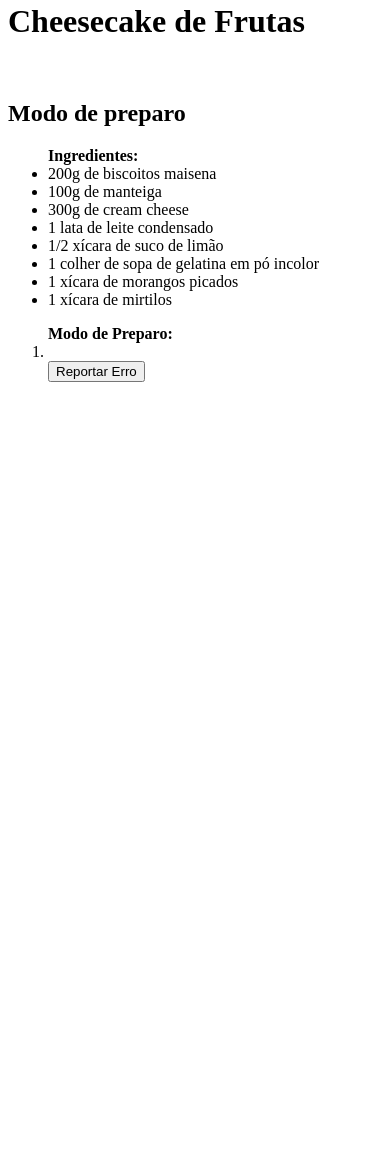
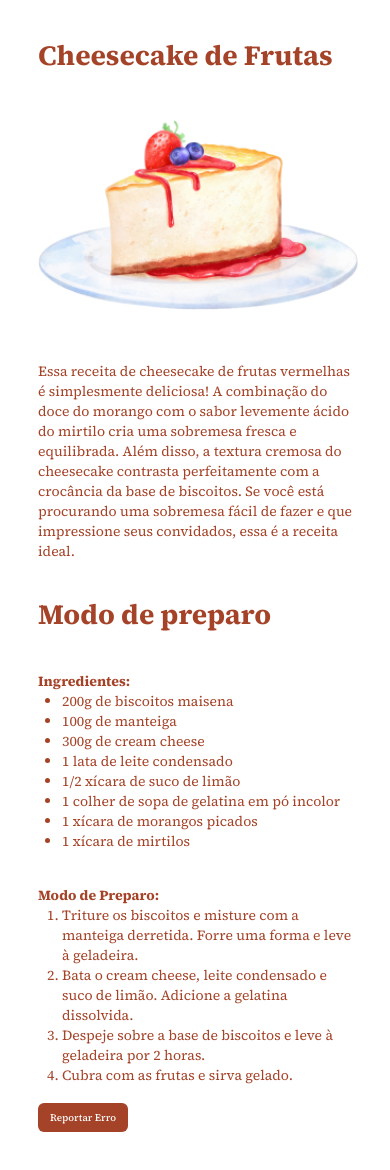
Before and after one commit to gqueico/cheesecake, a plain HTML site: page index.html in a window 390 px wide. Shown: the part 18-1188 px from the top of the page. Before the commit the page ends 844 px from the top, so only its background shows below. Drawn offline with Linux system fonts and the light colour scheme.

Commit message:
:iphone: Built mobile first

```diff
--- a/index.html
+++ b/index.html
@@ -4,23 +4,36 @@
     <meta charset="UTF-8">
     <meta name="viewport" content="width=device-width, initial-scale=1.0">
     <title>Cheesecake</title>
+
+    <link rel="preconnect" href="https://fonts.googleapis.com">
+    <link rel="preconnect" href="https://fonts.gstatic.com" crossorigin>
+    <link rel="stylesheet" href="https://fonts.googleapis.com/css2?family=Source+Serif+4:opsz,wght@8..60,400;8..60,500;8..60,700&display=swap">
+
+    <link rel="stylesheet" href="./style.css">
   </head>
   <body>
     <main>
       <div class="recipe">
         <h1>Cheesecake de Frutas</h1>
 
-        <img src="" alt="">
+        <img src="./assets/cheesecake.jpg" alt="Desenho de um bolo de queijo">
 
-        <p></p>
+        <p>
+          Essa receita de cheesecake de frutas vermelhas é simplesmente deliciosa!
+          A combinação do doce do morango com o sabor levemente ácido do mirtilo
+          cria uma sobremesa fresca e equilibrada. Além disso, a textura cremosa
+          do cheesecake contrasta perfeitamente com a crocância da base de biscoitos.
+          Se você está procurando uma sobremesa fácil de fazer e que impressione
+          seus convidados, essa é a receita ideal.
+        </p>
       </div>
 
       <div class="ingredients">
         <h2>Modo de preparo</h2>
 
+        <strong>Ingredientes:</strong>
+
         <ul>
-          <strong>Ingredientes:</strong>
-
           <li>200g de biscoitos maisena</li>
           <li>100g de manteiga</li>
           <li>300g de cream cheese</li>
@@ -31,13 +44,22 @@
           <li>1 xícara de mirtilos</li>
         </ul>
 
+        <strong>Modo de Preparo:</strong>
+
         <ol>
-          <strong>Modo de Preparo:</strong>
+          <li>
+            Triture os biscoitos e misture com a manteiga derretida.
+            Forre uma forma e leve à geladeira.
+          </li>
+          <li>
+            Bata o cream cheese, leite condensado e suco de limão.
+            Adicione a gelatina dissolvida.
+          </li>
+          <li>Despeje sobre a base de biscoitos e leve à geladeira por 2 horas.</li>
+          <li>Cubra com as frutas e sirva gelado.</li>
+        </ol>
 
-          <li></li>
-
-          <button>Reportar Erro</button>
-        </ol>
+        <button>Reportar Erro</button>
       </div>
     </main>
   </body>
--- /dev/null
+++ b/style.css
@@ -0,0 +1,70 @@
+* {
+  margin: 0;
+  padding: 0;
+  box-sizing: border-box;
+
+  -webkit-font-smoothing: antialiased;
+  -moz-osx-font-smoothing: grayscale;
+}
+
+:root {
+  font-family: 'Source Serif 4', serif;
+  font-size: 62.5%;
+}
+
+body {
+  font-size: 1.6rem;
+  color: #A54328;
+}
+
+main {
+  display: flex;
+  flex-direction: column;
+  row-gap: 3.4rem;
+  width: 100%;
+  max-width: 32rem;
+  margin-inline: auto;
+  padding: 5.4rem 3.8rem;
+  box-sizing: content-box;
+}
+
+h1, h2 {
+  font-size: 2.8rem;
+  font-weight: 700;
+}
+
+img {
+  width: 100%;
+  margin-block: 4.6rem;
+}
+
+p,
+li,
+strong {
+  font-size: 1.4rem;
+}
+
+h2 {
+  margin-bottom: 3.6rem;
+}
+
+ul,
+ol {
+  padding-left: 2.4rem;
+}
+
+ul {
+  margin-bottom: 3.2rem;
+}
+
+button {
+  margin-top: 1.8rem;
+  padding: .8rem 1.2rem;
+  font-family: 'Source Serif 4', serif;
+  font-size: .992rem;
+  font-weight: 500;
+  border: none;
+  border-radius: .6rem;
+  color: #FFF;
+  background-color: #A54328;
+}
```
Also changed, not shown: assets/cheesecake.jpg (added).
